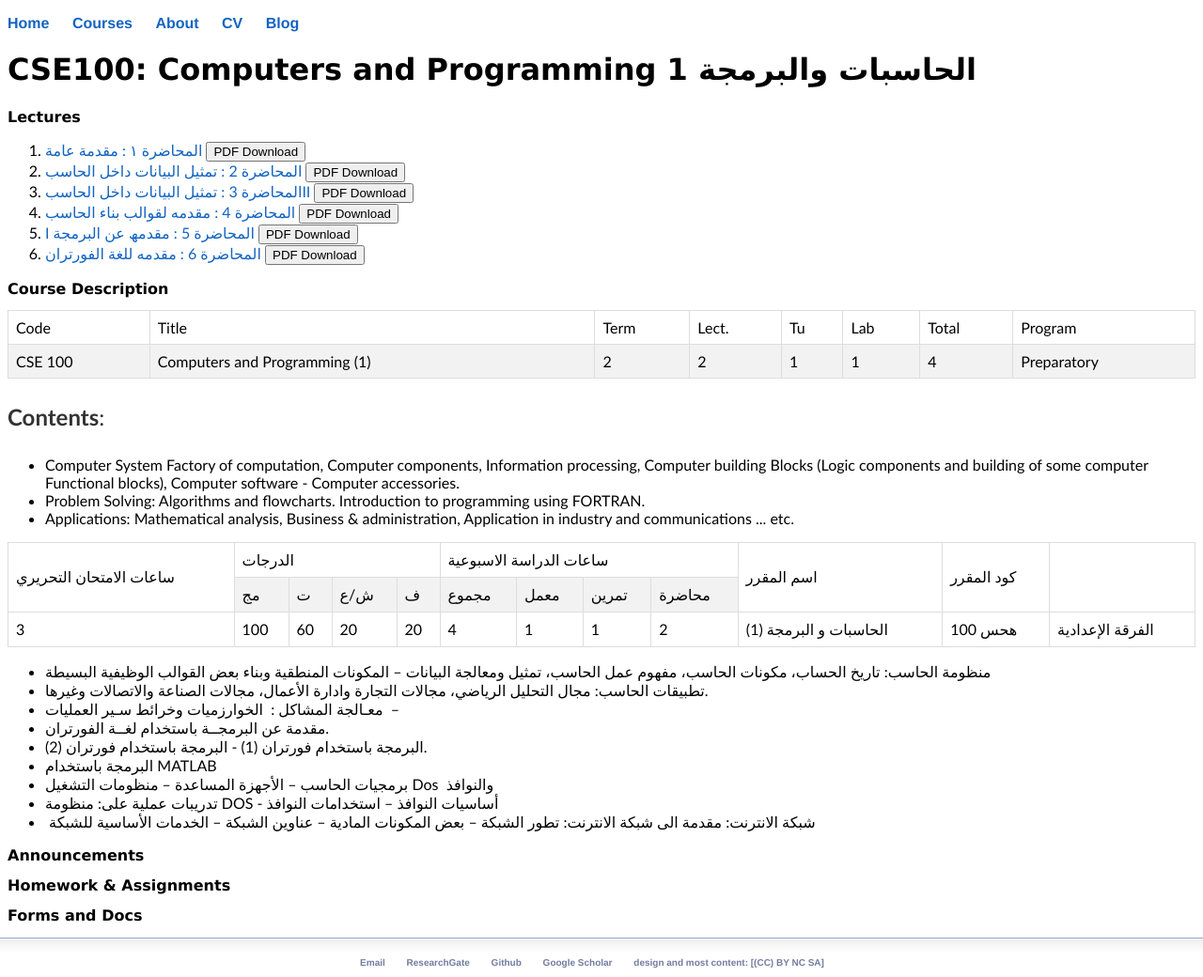
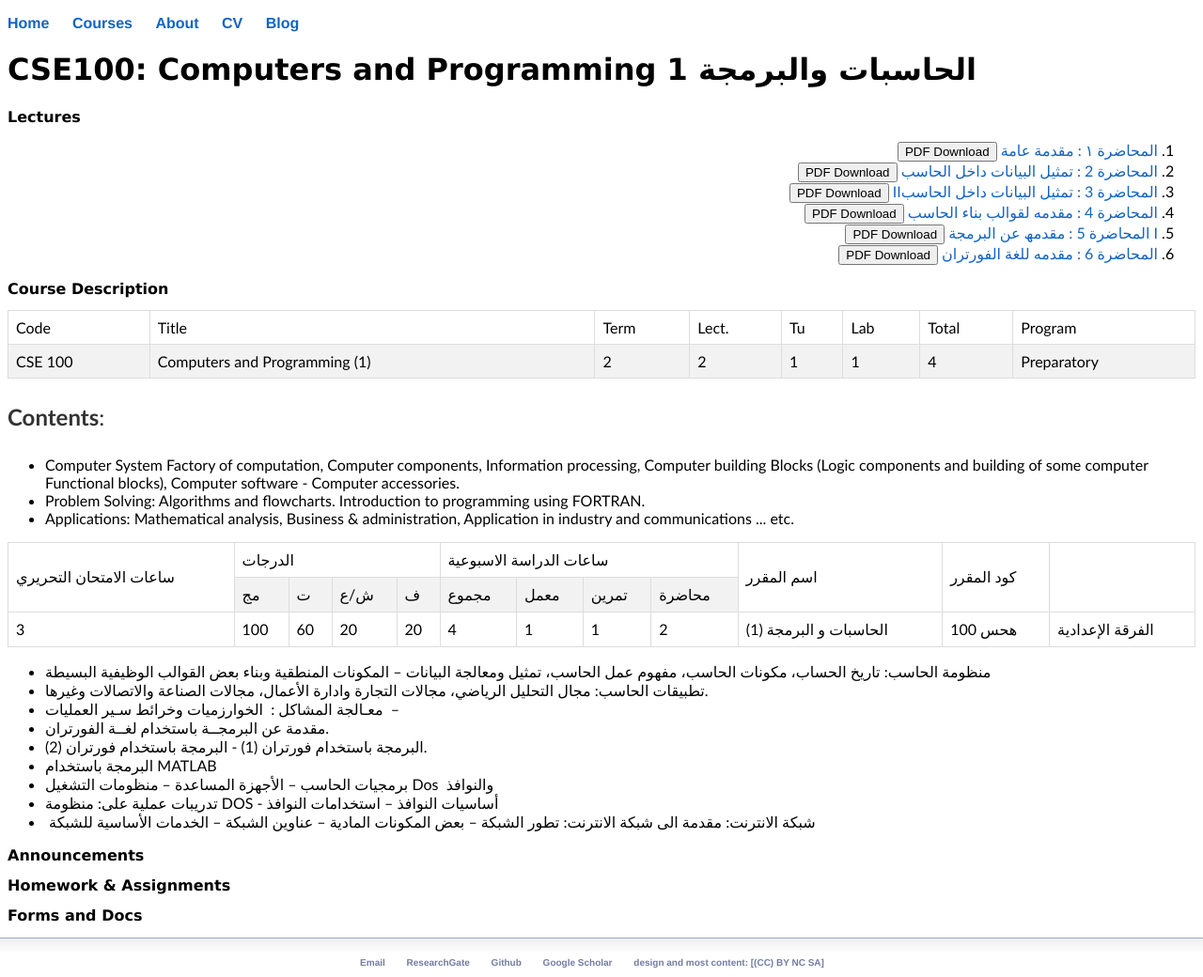
Before and after one commit to mnourgwad/mnourgwad.github.io, a Jekyll site: the page built from CSE100/index.html, in a window 1280 px wide. Shown: the whole page at 94% size. Built offline with Jekyll 4.4.1, drawn with Linux system fonts in a browser that asks for light colours; a script that is not in the unit is left out.

Commit message:
test arabic

```diff
--- a/CSE100/index.html
+++ b/CSE100/index.html
@@ -6,7 +6,7 @@ title: Computers and Programming الحاسبات والبرمجة 1
 			<h1>CSE100: Computers and Programming الحاسبات والبرمجة 1</h1>
 						<h2>Lectures</h2>
 
-						<ol class="contacts">
+						<ol class="contacts" dir="rtl" lang="ar">
 			<li><a href="lectures/CSE100ComputersAndProgrammingLec01.pdf"> المحاضرة  ١ : مقدمة عامة</a>
 					<a target="_blank" class="noCrossRef" href="lectures/CSE100ComputersAndProgrammingLec01.pdf"><button type="button" class="btn btn-default" aria-label="Left Align"><span class="glyphicon glyphicon-download-alt" aria-hidden="true"></span> PDF Download</button></a></li>
 			<li><a href="lectures/CSE100ComputersAndProgrammingLec02.pdf">المحاضرة 2 : تمثيل البيانات داخل الحاسب</a>
```
